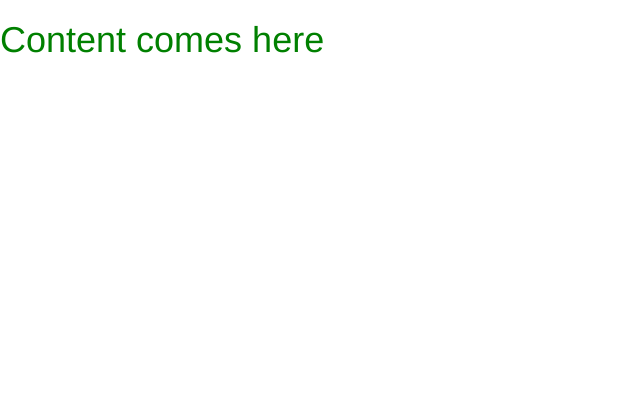
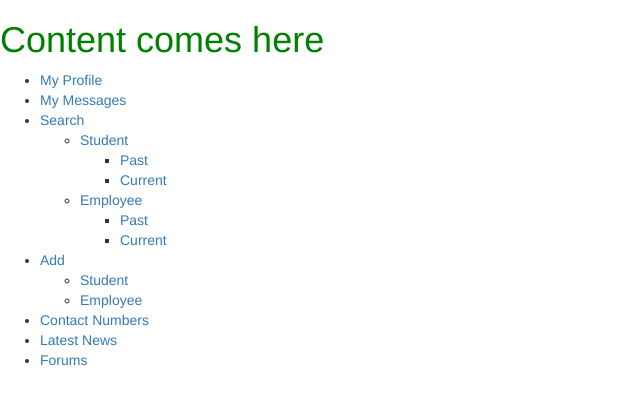
Before and after one commit to nduy/openWebProjectSkeleton, a plain HTML site: page Bare-blankHTMLCSS_Project/index.html in a window 1280 px wide. Shown: the whole page, without its empty margins (0-640 px from the left). Drawn offline with Linux system fonts and the light colour scheme.

Commit message:
Update latest version of CirkleThem
B4 Cleaning up backup files in PEERS theme folder

```diff
--- a/Bare-blankHTMLCSS_Project/index.html
+++ b/Bare-blankHTMLCSS_Project/index.html
@@ -17,5 +17,36 @@
   </head>
   <body>
     <h1>Content comes here</h1>
+	<nav role="navigation">
+  <ul>
+    <li><a href="#" title="My profile">My Profile</a></li>
+    <li><a href="#" title="My messages">My Messages</a></li>
+    <li class="products"><a href="#" title="Visit our shop">Search</a>
+      <ul>
+        <li><a href="#" title="">Student</a>
+          <ul>
+            <li><a href="#" title="">Past</a></li>
+            <li><a href="#" title="">Current</a></li>
+          </ul>
+        </li>
+        <li><a href="#" title="">Employee</a>
+          <ul>
+            <li><a href="#" title="">Past</a></li>
+            <li><a href="#" title="">Current</a></li>
+          </ul>
+        </li>
+      </ul>
+    </li>
+    <li><a href="#" title="Add New Student or Employee">Add</a>
+      <ul>
+        <li><a href="#" title="">Student</a></li>
+        <li><a href="#" title="">Employee</a></li>
+      </ul>
+    </li>
+    <li><a href="#" title="Contact Numbers">Contact Numbers</a></li>
+    <li><a href="#" title="Latest News">Latest News</a></li>
+    <li><a href="#" title="Forums">Forums</a></li>
+  </ul>
+</nav>
   </body>
 </html>
```
